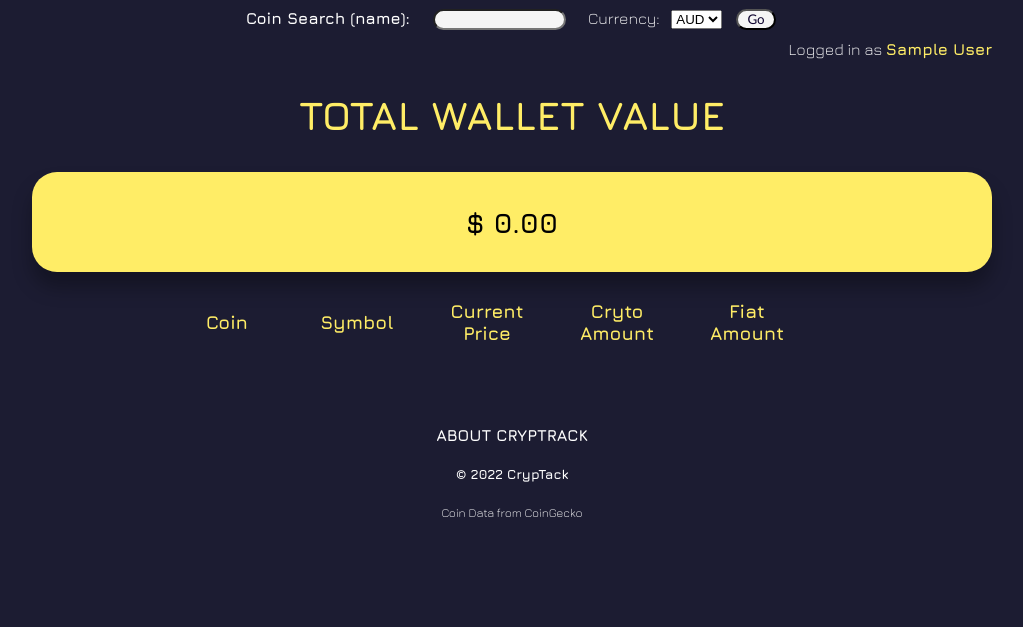
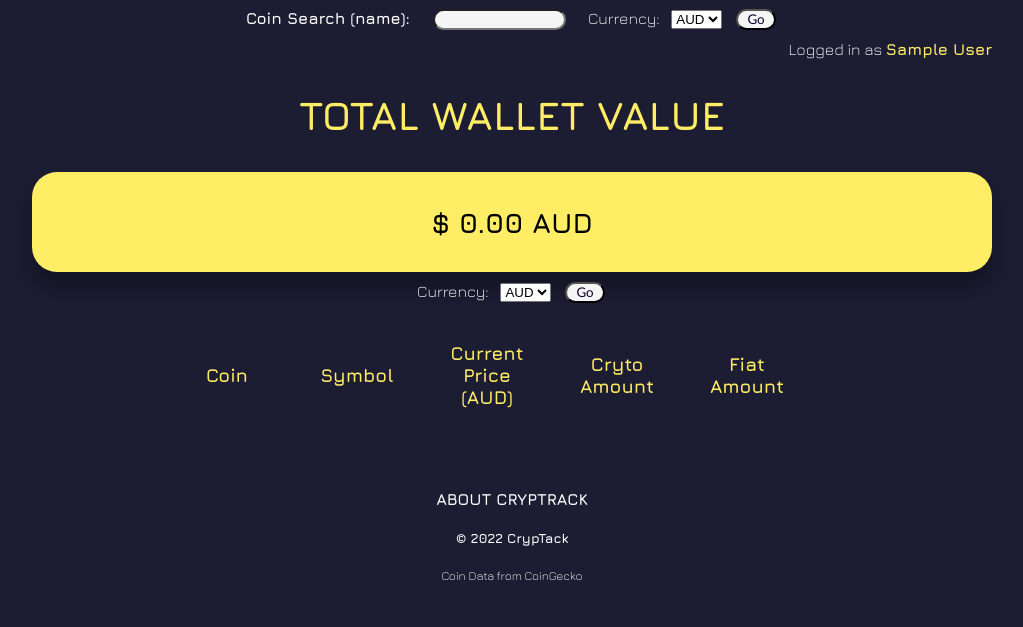
Before and after one commit to elywelly/cryptrack-app, a Flask app: page /coins/wallet in a window 1280 px wide. Shown: the part 274-901 px from the top of the page, without its empty margins (128-1151 px from the left). Before the commit the page ends 791 px from the top, so only its background shows below. Run offline with Flask 2, Linux system fonts and the light colour scheme; the visitor is signed in with stand-in values (Sample User, id 1); data that the repository does not hold is empty; some libraries are stand-ins or nearby versions.

Commit message:
updated readme and added currency function to wallet

```diff
--- a/controllers/coins_controller.py
+++ b/controllers/coins_controller.py
@@ -174,10 +174,19 @@ def coin_transaction():
                 return render_template("transactions.html", success=f"Transaction successfully added to wallet. Refresh for updated history", history=all_history)
 
 
-@ coins_controller.route('/coins/wallet')
+@ coins_controller.route('/coins/wallet', methods=['GET'])
 def wallet():
     if not session.get('user_id'):
         return redirect('/login')
+
+    currency = request.values.get('currency')
+    current_currency = "AUD"
+    if currency == None:
+        currency = "aud"
+        current_currency = currency.upper()
+    else:
+        currency = request.values.get('currency')
+        current_currency = currency.upper()
 
     user_id = session.get('user_id')
     coins_held = select_all_transaction(user_id)
@@ -187,7 +196,7 @@ def wallet():
 
     # to check each crypto price in fiat
     coins = requests.get(
-        'https://api.coingecko.com/api/v3/coins/markets?vs_currency=aud&order=market_cap_desc&per_page=250&page=1&sparkline=false')
+        f'https://api.coingecko.com/api/v3/coins/markets?vs_currency={currency}&order=market_cap_desc&per_page=250&page=1&sparkline=false')
     json = coins.json()
 
     for coin in json:
@@ -197,4 +206,4 @@ def wallet():
                 coin_fiat = float(each_coin[0]) * float(coin["current_price"])
                 amount += coin_fiat
 
-    return render_template('wallet.html', amount=amount, coins_held=coins_held, list=json)
+    return render_template('wallet.html', amount=amount, coins_held=coins_held, list=json, current_currency=current_currency)
--- a/templates/coins/wallet.html
+++ b/templates/coins/wallet.html
@@ -2,7 +2,20 @@
 <section class="wallet">
     <h2>TOTAL WALLET VALUE</h2>
     <div id="wallet-value">
-        <h3>$ {{ '{:.2f}'.format(amount) }}</h3>
+        <h3>$ {{ '{:.2f}'.format(amount) }} {{ current_currency }}</h3>
+    </div>
+    <div id="search-section">
+        <form action="/coins/wallet" method="get">
+            <label for="currency">Currency:</label>
+            <select id="currency" name="currency">
+                <option value="aud" selected>AUD</option>
+                <option value="usd">USD</option>
+                <option value="nzd">NZD</option>
+                <option value="cad">CAD</option>
+                <option value="sgd">SGD</option>
+            </select>
+            <input type="submit" id="submit" class="search-button" value="Go" />
+        </form>
     </div>
 </section>
 <div id="coins-held">
@@ -15,7 +28,7 @@
                 <h3>Symbol</h3>
             </div>
             <div class="desc-price title">
-                <h3>Current Price</h3>
+                <h3>Current Price ({{ current_currency }})</h3>
             </div>
             <div class="desc-hour title">
                 <h3>Cryto Amount</h3>
@@ -41,7 +54,10 @@
                 <p>{{ coins[0] }}</p>
             </div>
             <div class="desc-day">
-                <p>${{ options['current_price']|float * coins[0]|float }}</p>
+                <p>
+                    ${{ '{:.2f}'.format(options['current_price']|float *
+                    coins[0]|float) }}
+                </p>
             </div>
         </div>
         {% endif %} {% endfor %} {% endfor %}
```
Also changed, not shown: README.md.
